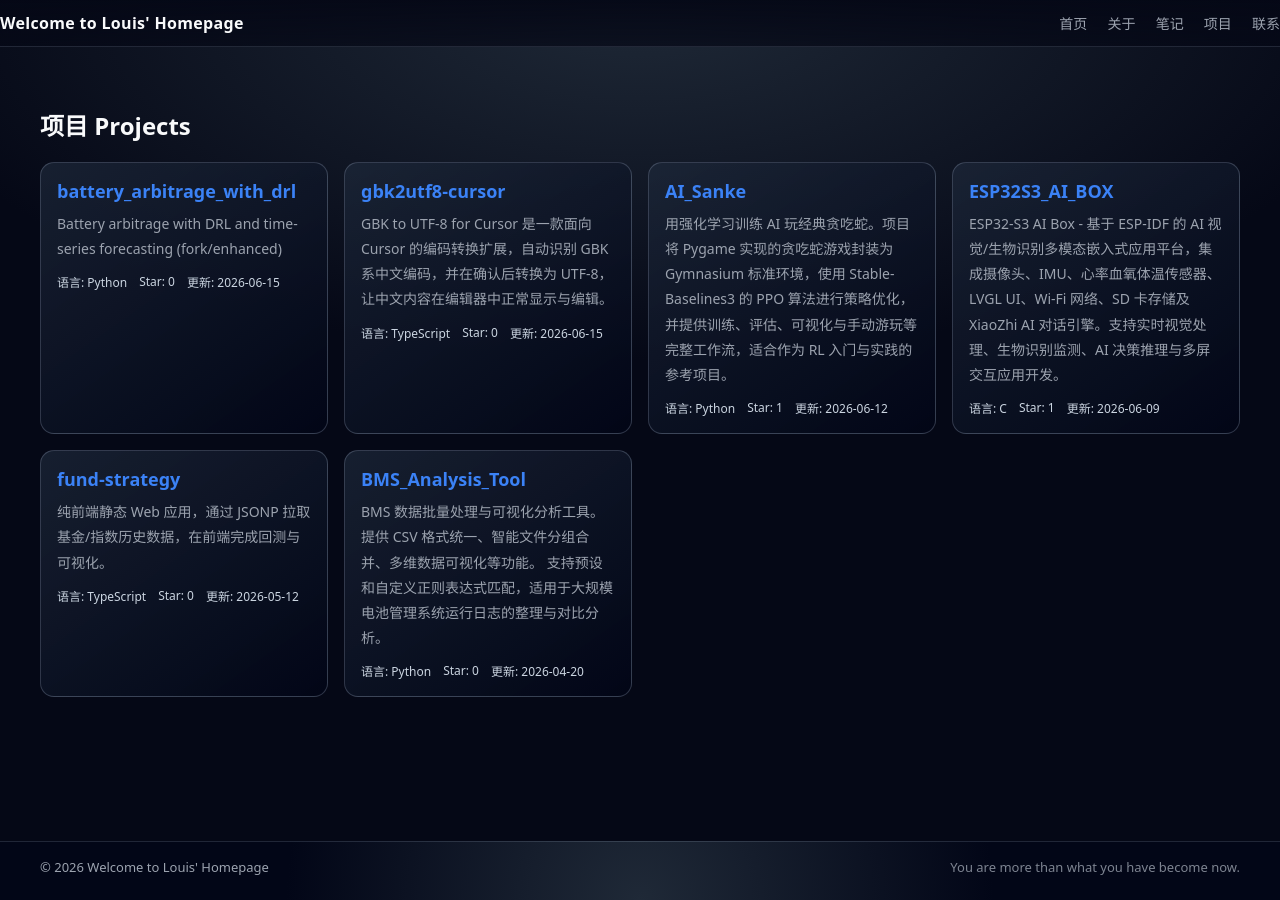
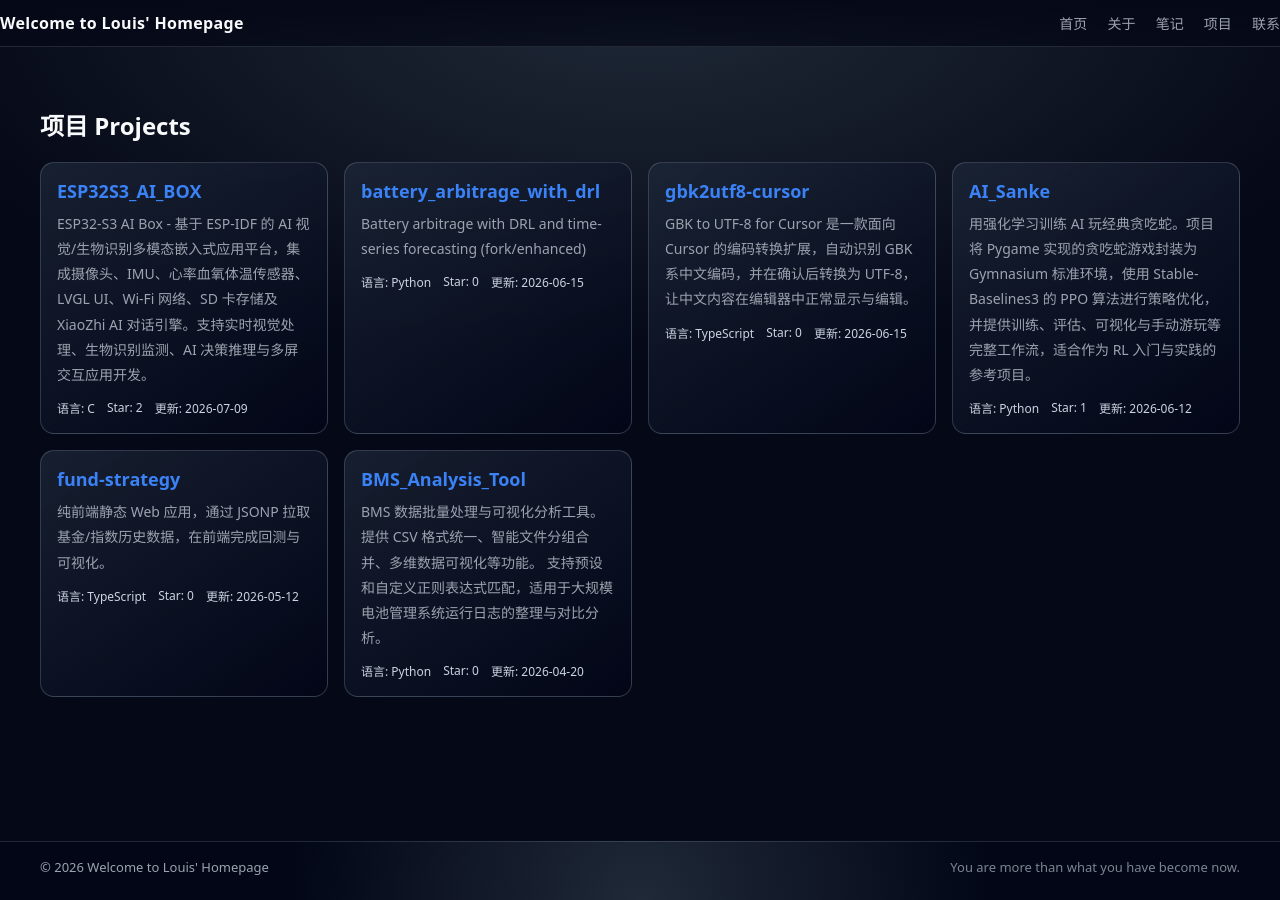
Before and after one commit to louislog/louislog.github.io, a Jekyll site: the page built from projects.md, in a window 1280 px wide. Built offline with Jekyll 4.4.1, drawn with Linux system fonts in a browser that asks for light colours; part of the change alters nothing that is shown.

Commit message:
chore: sync public github projects

```diff
--- a/_data/public_projects.json
+++ b/_data/public_projects.json
@@ -1,4 +1,14 @@
 [
+  {
+    "name": "ESP32S3_AI_BOX",
+    "html_url": "https://github.com/louislog/ESP32S3_AI_BOX",
+    "description": "ESP32-S3 AI Box - 基于 ESP-IDF 的 AI 视觉/生物识别多模态嵌入式应用平台，集成摄像头、IMU、心率血氧体温传感器、LVGL UI、Wi-Fi 网络、SD 卡存储及 XiaoZhi AI 对话引擎。支持实时视觉处理、生物识别监测、AI 决策推理与多屏交互应用开发。",
+    "homepage": "",
+    "language": "C",
+    "stargazers_count": 2,
+    "updated_at": "2026-07-09T05:20:52Z",
+    "topics": []
+  },
   {
     "name": "battery_arbitrage_with_drl",
     "html_url": "https://github.com/louislog/battery_arbitrage_with_drl",
@@ -30,16 +40,6 @@
     "topics": []
   },
   {
-    "name": "ESP32S3_AI_BOX",
-    "html_url": "https://github.com/louislog/ESP32S3_AI_BOX",
-    "description": "ESP32-S3 AI Box - 基于 ESP-IDF 的 AI 视觉/生物识别多模态嵌入式应用平台，集成摄像头、IMU、心率血氧体温传感器、LVGL UI、Wi-Fi 网络、SD 卡存储及 XiaoZhi AI 对话引擎。支持实时视觉处理、生物识别监测、AI 决策推理与多屏交互应用开发。",
-    "homepage": "",
-    "language": "C",
-    "stargazers_count": 1,
-    "updated_at": "2026-06-09T09:54:15Z",
-    "topics": []
-  },
-  {
     "name": "fund-strategy",
     "html_url": "https://github.com/louislog/fund-strategy",
     "description": "纯前端静态 Web 应用，通过 JSONP 拉取基金/指数历史数据，在前端完成回测与可视化。",
```
